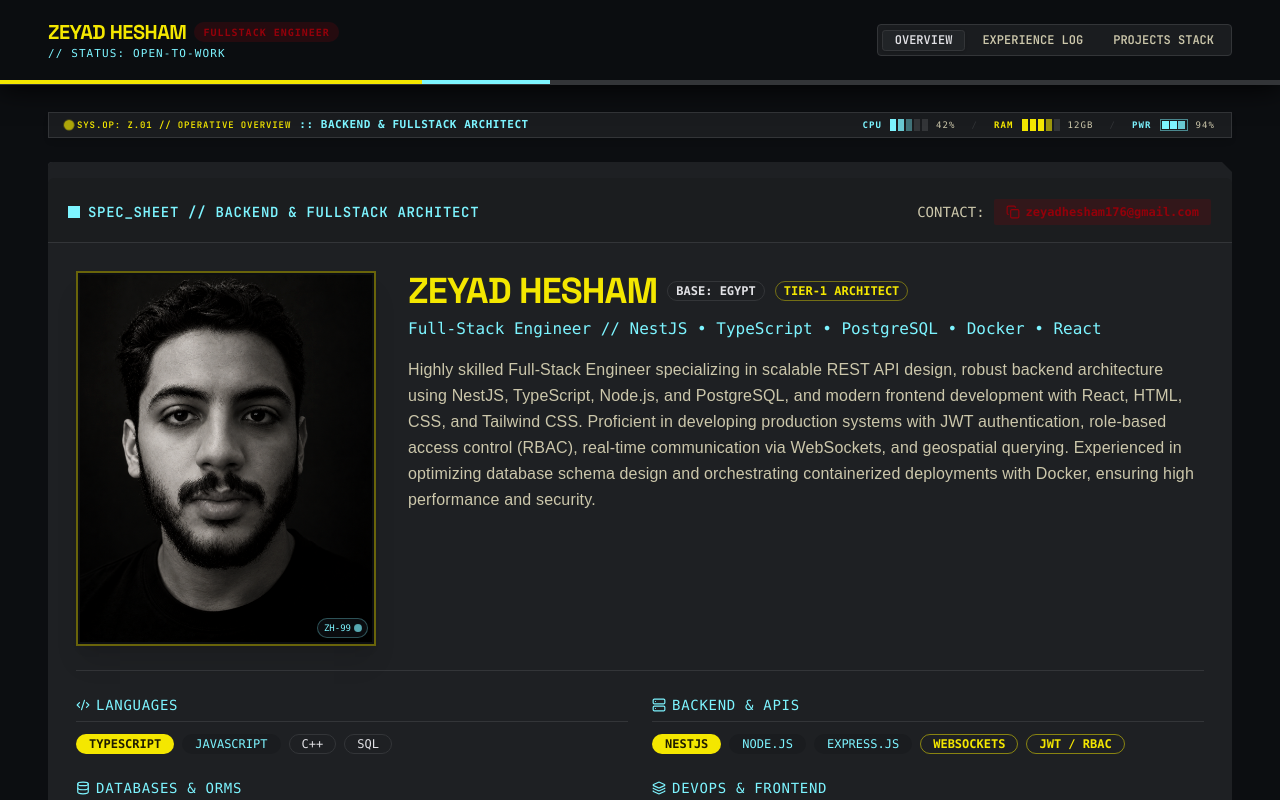
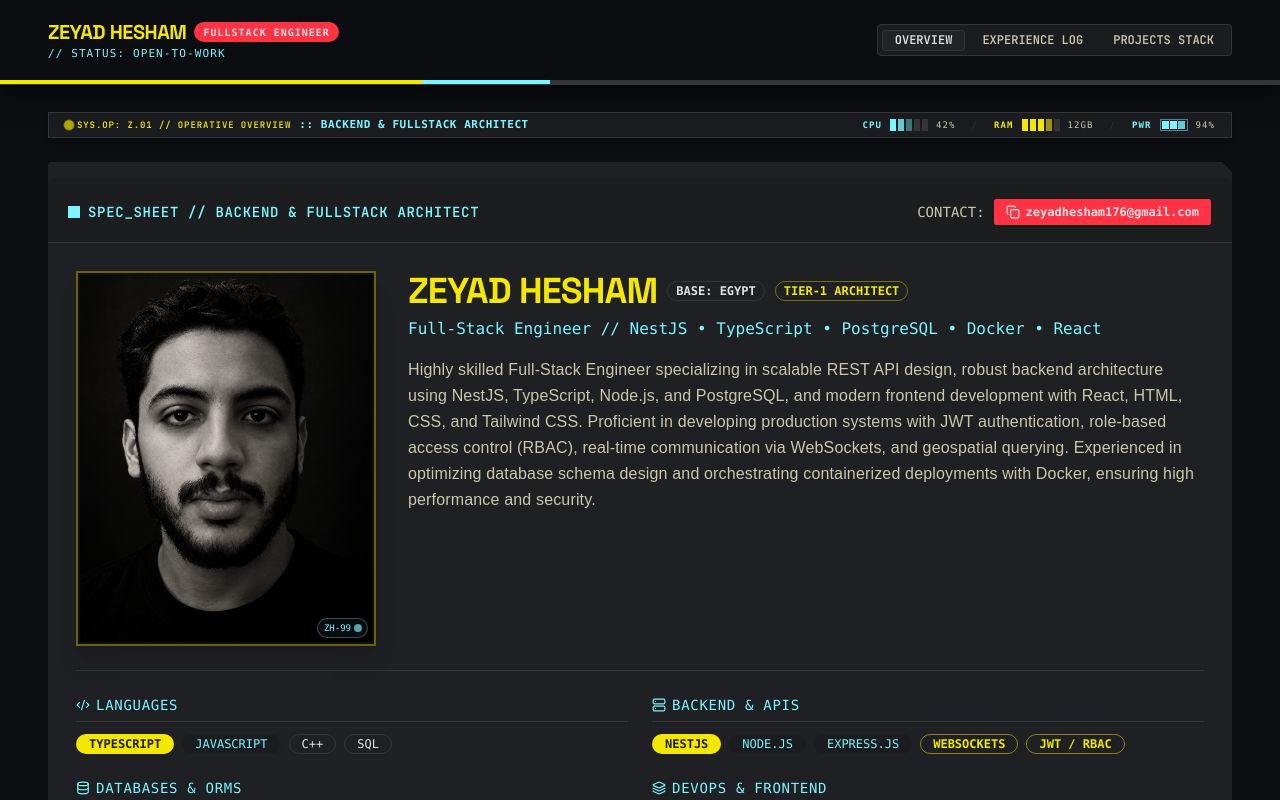
Before and after one commit to 0xZeyad11/portfolio, a React (Vite) app: page / in a window 1280 px wide. Shown: the top 800 px of the page. Built offline with nearby package versions, Linux system fonts and the light colour scheme; a web font is replaced by a local one.

Commit message:
fix: resolve unreadable red badges and buttons with high-contrast cyber red

```diff
--- a/src/components/ui/badge.tsx
+++ b/src/components/ui/badge.tsx
@@ -12,7 +12,7 @@ const badgeVariants = cva(
         secondary:
           "bg-secondary text-secondary-foreground [a]:hover:bg-secondary/80",
         destructive:
-          "bg-destructive/10 text-destructive focus-visible:ring-destructive/20 dark:bg-destructive/20 dark:focus-visible:ring-destructive/40 [a]:hover:bg-destructive/20",
+          "bg-destructive text-destructive-foreground font-bold shadow-xs [a]:hover:bg-destructive/90",
         outline:
           "border-border text-foreground [a]:hover:bg-muted [a]:hover:text-muted-foreground",
         ghost:
--- a/src/components/ui/button.tsx
+++ b/src/components/ui/button.tsx
@@ -16,7 +16,7 @@ const buttonVariants = cva(
         ghost:
           "hover:bg-muted hover:text-foreground aria-expanded:bg-muted aria-expanded:text-foreground dark:hover:bg-muted/50",
         destructive:
-          "bg-destructive/10 text-destructive hover:bg-destructive/20 focus-visible:border-destructive/40 focus-visible:ring-destructive/20 dark:bg-destructive/20 dark:hover:bg-destructive/30 dark:focus-visible:ring-destructive/40",
+          "bg-destructive text-destructive-foreground hover:bg-destructive/90 focus-visible:ring-destructive/30 shadow-xs",
         link: "text-primary underline-offset-4 hover:underline",
       },
       size: {
--- a/src/index.css
+++ b/src/index.css
@@ -231,8 +231,8 @@
   --muted-foreground: #ccc7ab;
   --accent: #282a2d;
   --accent-foreground: #f4e700;
-  --destructive: #93000a;
-  --destructive-foreground: #ffdad6;
+  --destructive: #ff3344;
+  --destructive-foreground: #ffffff;
   --border: #333538;
   --input: #333538;
   --ring: #f4e700;
@@ -241,7 +241,7 @@
   --chart-2: #7df4ff;
   --chart-3: #00eefc;
   --chart-4: #ffdad6;
-  --chart-5: #93000a;
+  --chart-5: #ff3344;
   --sidebar: #111317;
   --sidebar-foreground: #e2e2e6;
   --sidebar-primary: #f4e700;
```
